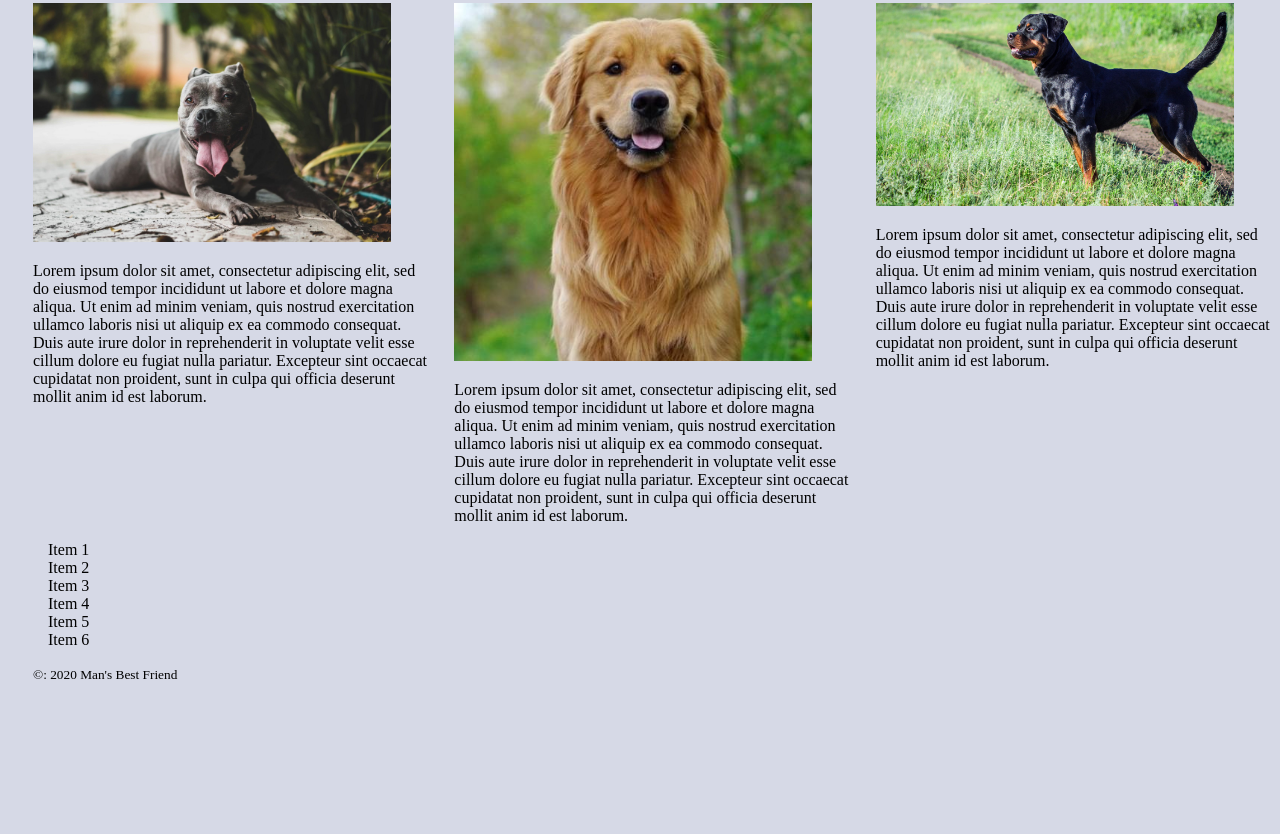
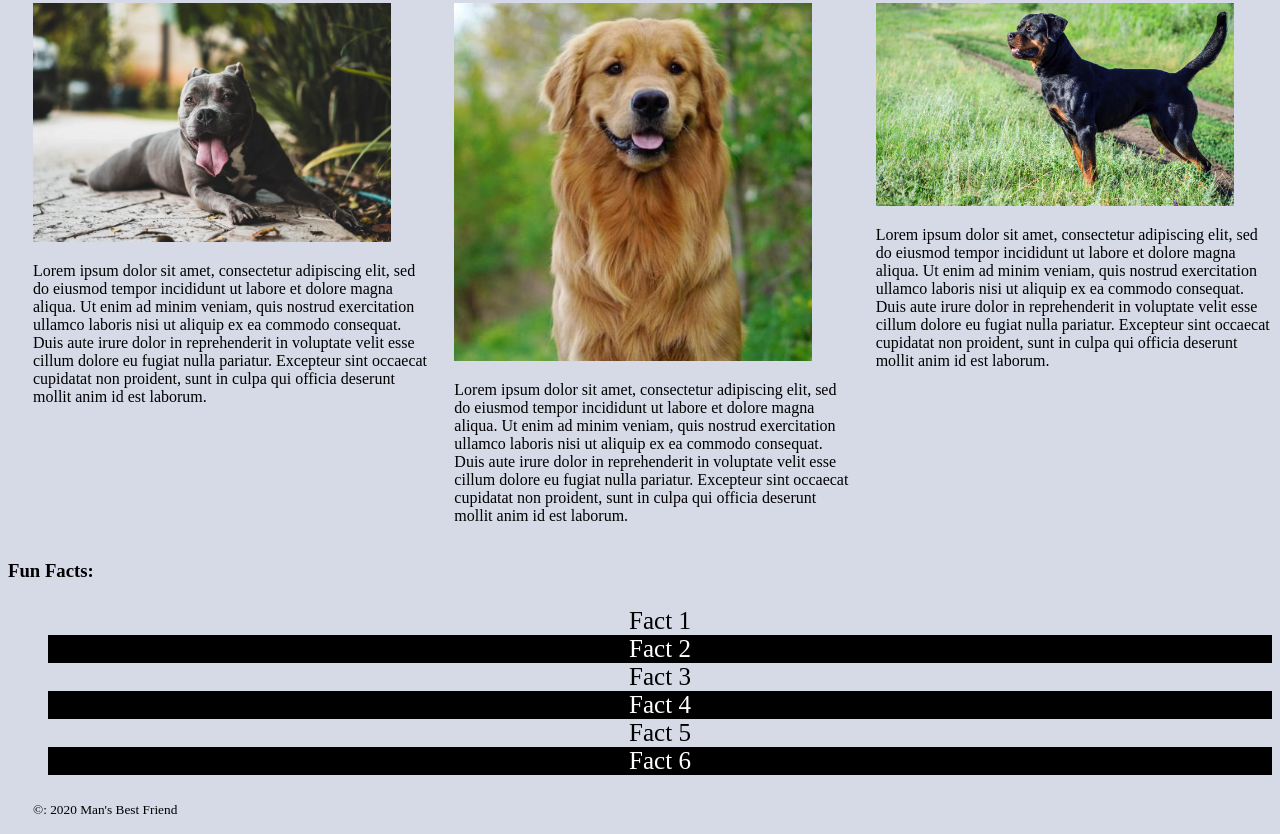
Before and after one commit to kevinthom225/mans-best-friend, a plain HTML site: page index.html in a window 1280 px wide. Shown: the part 760-1594 px from the top of the page. Before the commit the page ends 1459 px from the top, so only its background shows below. Drawn offline with Linux system fonts and the light colour scheme.

Commit message:
added nth-child

```diff
--- a/css/style.css
+++ b/css/style.css
@@ -6,6 +6,7 @@
     text-align: center;
     color: black;
     display: inline-block;
+
 }
 
 
@@ -15,37 +16,29 @@
     margin: 0 auto 2em;
 }
 
-.article-pic{
-    width: 33%;
-}
 
 
 .link:hover {
     opacity: .75;
 }
 
-.link{
-    display: inline-block;
-    padding-left: 20px;
-}
 
 
 .menu-desktop{
     display: none;
     float: right;
+    margin-right: 20px;
 }
 
 img{
     max-width: 100%;
+    margin-right: 20px;
 }
 
 
-/*.mobile{
-    display: flex;
-}*/
-
-
 .link{
+    display: inline-block;
+    padding-left: 20px;
     background-color: rgb(121, 198, 226);
     color: rgb(2, 0, 0);
     border-radius: 2em;
@@ -83,9 +76,19 @@ ul{
 }
 
 .nth-child{
-    flex-wrap: nowrap;
     list-style-type: none;
-    margin: auto;
+    justify-content: center;
+    text-align: center;
+    font-size: 25px;
+}
+
+.display-none{
+    display: none;
+}
+
+li:nth-child(2n +4){
+    background: black;
+    color: white;
 }
 
 
@@ -102,11 +105,14 @@ ul{
     }
 
 
-
     .menu-desktop{
         display: inline-block;
         float: right;
 
+    }
+
+    h3{
+        font-style: bold;
     }
 
 
@@ -122,4 +128,6 @@ ul{
         border: solid black;
     }
 
+
+
 }
--- a/index.html
+++ b/index.html
@@ -61,14 +61,19 @@
             </div>
         </section>
         <div>
-            <ul class = "nth-child">
-                <li>Item 1</li>
-                <li>Item 2</li>
-                <li>Item 3</li>
-                <li>Item 4</li>
-                <li>Item 5</li>
-                <li>Item 6</li>
-            </ul>
+            <h3>Fun Facts:</h3>
+            <ol class = "nth-child">
+                <li class = "display-none">Fact 1</li>
+                <li class = "display-none">Fact 2</li>
+                <li class = "display-none">Fact 3</li>
+                <li class = "display-none">Fact 4</li>
+                <li>Fact 1</li>
+                <li>Fact 2</li>
+                <li>Fact 3</li>
+                <li>Fact 4</li>
+                <li>Fact 5</li>
+                <li>Fact 6</li>
+            </ol>
         </div>
         <footer>
             <p><small>&copy: 2020 Man's Best Friend</small></p>
```
